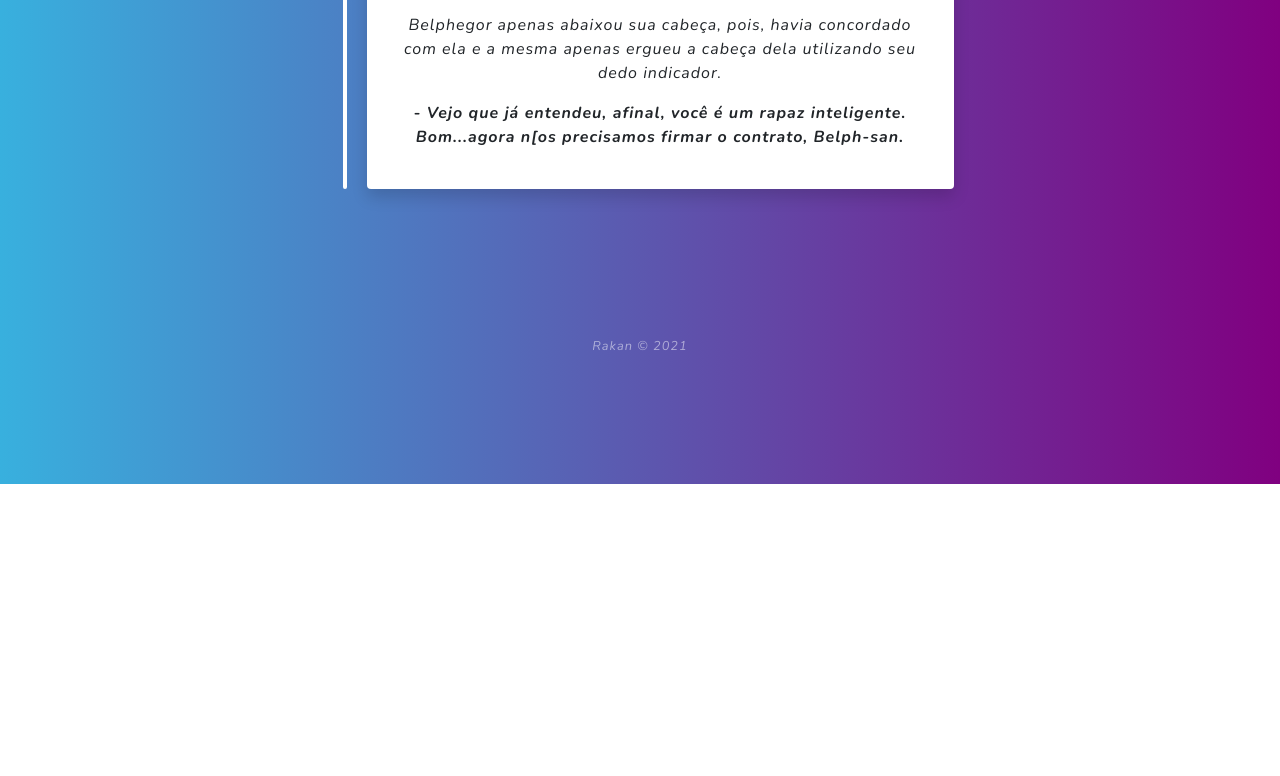
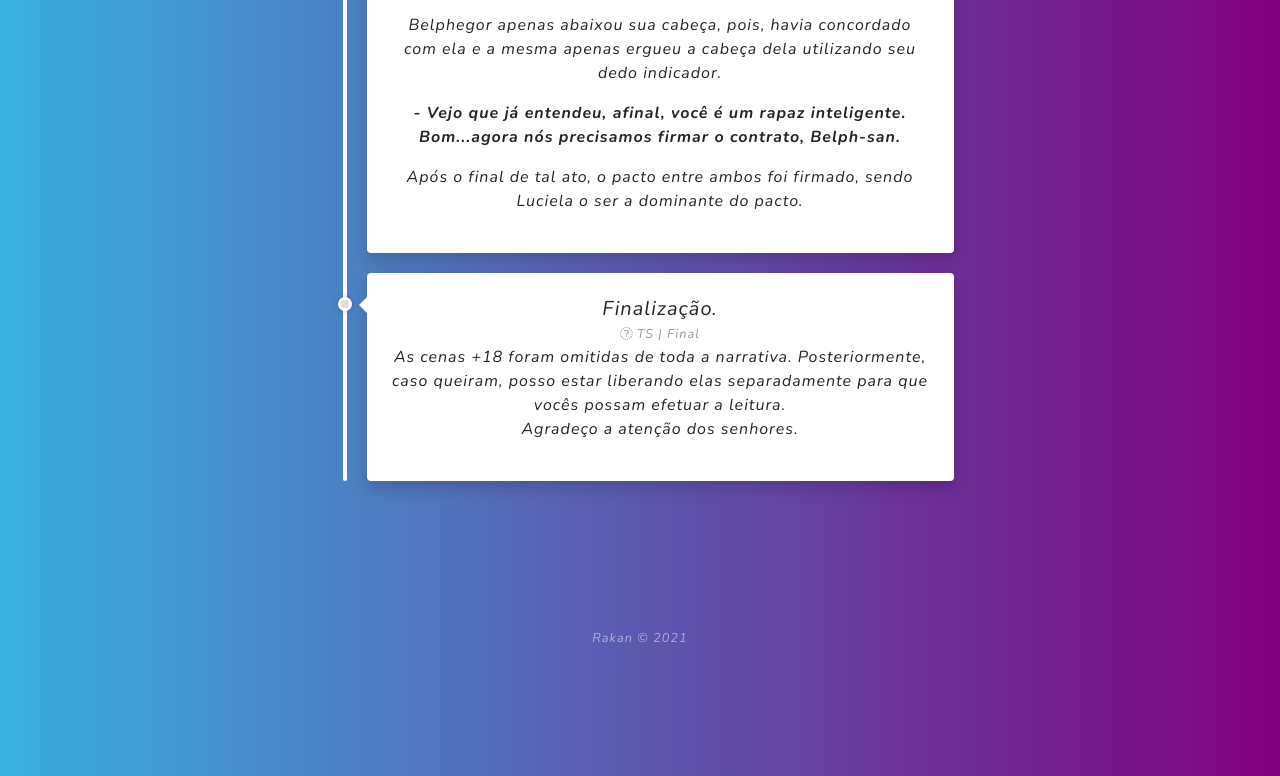
Before and after one commit to ThiagoJurge/tsbelphegor, a plain HTML site: page index.html in a window 1280 px wide. Shown: the part 7861-8637 px from the top of the page. Before the commit the page ends 8345 px from the top, so only its background shows below. Drawn offline with nearby package versions, Linux system fonts and the light colour scheme.

Commit message:
Update index.html

```diff
--- a/index.html
+++ b/index.html
@@ -138,8 +138,14 @@ Menu
 											<p><b>- Vejo que aprendeu uma coisinha nova...mas, porque tentas fugir de mim? Eu não vou te matar, nem pretendo tomar conta do seu corpo...não da maneira como você pensa.</b><i> Luciela esboçou em sua face um sorriso incógnito, o qual não demonstrava suas reais intenções</i></p>
 											<p>Bom, é o seguinte...você já percebeu que não tem como vencer, nem mesmo usando o poder desse...inútil que você hospeda, além de mim. Dessa vez, eu quem vou fazer um pacto com você, e tenho certeza de que vai aceitar, afinal, você não quer morrer, certo?</p>
 											<p>Belphegor apenas abaixou sua cabeça, pois, havia concordado com ela e a mesma apenas ergueu a cabeça dela utilizando seu dedo indicador.</p>
-											<p><b>- Vejo que já entendeu, afinal, você é um rapaz inteligente. Bom...agora n[os precisamos firmar o contrato, Belph-san.</b></p>
+											<p><b>- Vejo que já entendeu, afinal, você é um rapaz inteligente. Bom...agora nós precisamos firmar o contrato, Belph-san.</b></p>
+											<p>Após o final de tal ato, o pacto entre ambos foi firmado, sendo Luciela o ser a dominante do pacto.</p>
 										</li>
+
+									<li class="timeline-item bg-white rounded ml-3 p-4 shadow">
+										<div class="timeline-arrow"></div>
+										<h2 class="h5 mb-0">Finalização.</h2><span class="small text-gray"><i class="fa fa-clock-o mr-1"></i>TS | Final</span>
+										<p>As cenas +18 foram omitidas de toda a narrativa. Posteriormente, caso queiram, posso estar liberando elas separadamente para que vocês possam efetuar a leitura.<br>Agradeço a atenção dos senhores.</p>
 									</ul><!-- End -->
 								</div>
 							</div>
```
